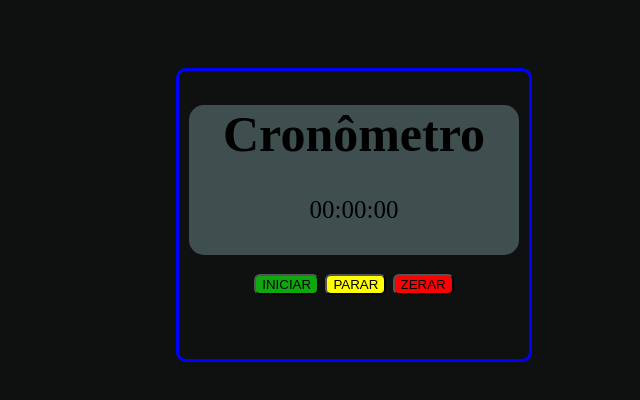
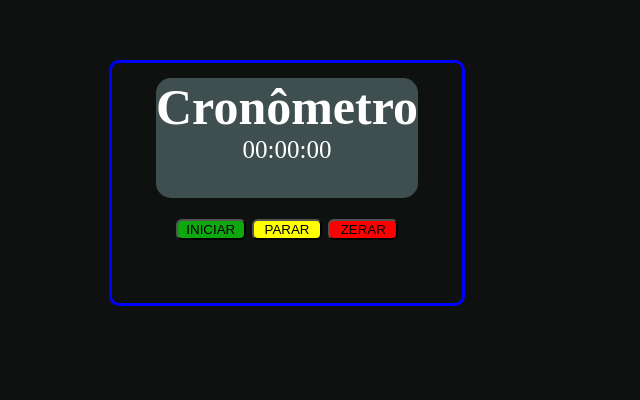
Before and after one commit to FocoFuturo/Cronometro1, a plain HTML site: page index.html in a window 1280 px wide. Shown: the part 132-532 px from the top of the page, without its empty margins (339-979 px from the left). Drawn offline with Linux system fonts and the light colour scheme.

Commit message:
confirmar em master

```diff
--- a/estilo.css
+++ b/estilo.css
@@ -1,17 +1,40 @@
+*{
+    margin: 0;
+    padding: 0;
+    margin: center;
+    flex-direction: column;
+
+    color:white;
+
+}
+body{
+    display:center;
+   justify-content: center;
+   flex-direction: column;
+
+}
+body.container{
+
+   margin:35%;
+  margin-top:15%;
+}
+
 .container{
 
     width: 350px;
-    min-height: 36vh;
+    min-height: 30vh;
     background-color:  #0f1111;
-    display:block;
+
     margin:200px;
-    align-items:flex-start;
+    align-items: center;
     font-size: 25px;
     box-sizing: content-box;
     border: 3px solid blue;
-    margin-left: 515px;
+
     border-radius: 10px;
-    border-collapse: separate;
+    justify-content:center;
+    justify-items: center;
+
 
 
 }
@@ -21,39 +44,46 @@
     text-align: center;
 }
 .iniciar{
+    width: 70px;
+    height: 21px;
     align-items:center;
-    text-align: center;
+    justify-content: center;
     border-radius: 6px;
     background-color: rgb(15, 167, 15);
-   margin-top:50px;
+   margin-top:55px;
     cursor: pointer;
     text-transform: uppercase;
+    color:black;
 }
 .parar{
-    align-items:wrap;
-    text-align: 10px;
+    width: 70px;
+    height: 21px;
+    align-items:center;
     border-radius: 6px;
     background-color: yellow;
     text-transform: uppercase;
     cursor: pointer;
+    color:black;
 
 }
 .zerar{
-    align-items:wrap;
-    text-align: 10px;
+    width: 70px;
+    height: 21px;
+    align-items:center;
     border-radius: 6px;
     background-color: red;
     text-transform: uppercase;
     cursor: pointer;
+    color:black;
 }
 .button{
 
     background-color: rgb(63, 79, 79);
     border-radius: 15px;
-    margin: 10px;
-    text-align: center;
-    flex: 1;
-    height:150px;
+    margin: 15px;
+    text-align:center;
+
+    height:120px;
 
 
 }
--- a/script.js
+++ b/script.js
@@ -7,7 +7,7 @@ var disparo =false;
 function iniciar(){
     if(disparo==false){
         relogio();
-  interval =  setInterval(relogio,10);
+  interval =  setInterval(relogio,1);
     }
     disparo =true;
 }
@@ -31,7 +31,7 @@ function relogio(){
         if(min == 59){
             hor++;
             min = 0;
-            if(hor >= 10){
+            if(hor == 10){
                 clearInterval(interval);
             }
 
```
